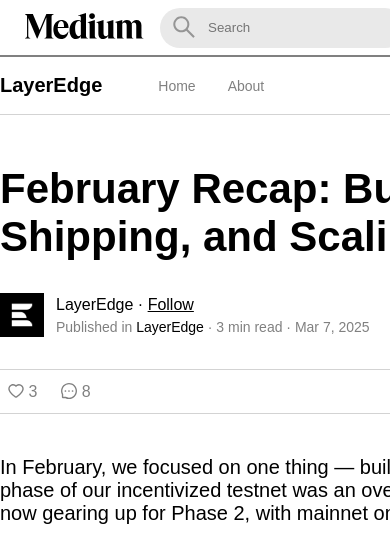
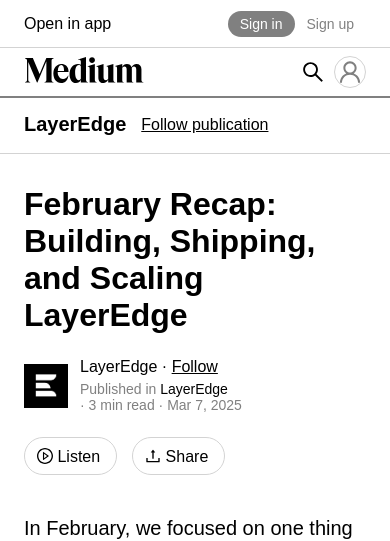
Before and after one commit to TuonggVy/blockchain, a React (Vite) app: page /blog/detail in a window 390 px wide. Shown: the top 541 px of the page. Built offline with nearby package versions, Linux system fonts and the light colour scheme.

Commit message:
Blog detail responsive

```diff
--- a/src/pages/BlogDetail/BlogDetailContainer/BlogDetailContainer.jsx
+++ b/src/pages/BlogDetail/BlogDetailContainer/BlogDetailContainer.jsx
@@ -9,9 +9,14 @@
     <div className={styles.wrap}>
       <div className={styles["header-wrap"]}>
         <div className={styles["header-content"]}>
+
           <span>
             <a href="http://layeredge.com">LayerEdge</a>
           </span>
+          <span className={styles['sub-nav']}>
+            Follow publication
+          </span>
+
           <ul>
             <li>
               <a href="http://localhost:5173/blog">Home</a>
--- a/src/pages/BlogDetail/BlogDetailContainer/BlogDetailContainer.module.scss
+++ b/src/pages/BlogDetail/BlogDetailContainer/BlogDetailContainer.module.scss
@@ -1,5 +1,9 @@
 .wrap {
   margin-top: 57px;
+
+  @media (max-width: 768px) {
+    margin-top: 96px;
+  }
 
   .header-wrap {
     border-bottom: 1px solid lightgray;
@@ -11,6 +15,11 @@
       align-items: center;
       justify-content: start;
 
+      @media (max-width: 768px) {
+        width: 100%;
+        padding: 0 24px;
+      }
+
       span {
         font-size: 20px;
         font-weight: bold;
@@ -21,6 +30,18 @@
         }
       }
 
+      .sub-nav{
+        font-size: 16px;
+        font-weight: 400;
+        text-decoration: underline;
+        margin-left: 15px;
+        display: none;
+
+        @media (max-width: 768px) {
+          display: block;
+        }
+      }
+
       ul {
         margin-left: 56px;
         list-style: none;
@@ -28,6 +49,9 @@
         align-items: center;
         gap: 32px;
         font-size: 14px;
+        @media (max-width: 768px) {
+          display: none;
+        }
 
         li a {
           text-decoration: none;
@@ -42,7 +66,10 @@
     margin: 0 auto;
     margin-top: 50px;
 
-    .main-content-body-wrap {
+    @media (max-width: 768px) {
+      width: 100%;
+      padding: 0 24px;
+      margin-top: 32px;
     }
   }
 }
--- a/src/pages/BlogDetail/BlogDetailContainer/components/ContentHeader/ContentHeader.jsx
+++ b/src/pages/BlogDetail/BlogDetailContainer/components/ContentHeader/ContentHeader.jsx
@@ -23,10 +23,15 @@
           </p>
 
           <p>
-            Published in <span style={{ color: "black" }}>LayerEdge</span> · 3
+            Published in <span style={{ color: "black" }}>LayerEdge</span> <br className={styles['break']}/>· 3
             min read · Mar 7, 2025
           </p>
         </div>
+      </div>
+
+      <div className={styles["sub-content-header-respo"]}>
+        <p><PlayCircleOutlined /> Listen</p>
+        <p><UploadOutlined /> Share</p>
       </div>
 
       <div className={styles["sub-content-header-wrap"]}>
--- a/src/pages/BlogDetail/BlogDetailContainer/components/ContentHeader/ContentHeader.module.scss
+++ b/src/pages/BlogDetail/BlogDetailContainer/components/ContentHeader/ContentHeader.module.scss
@@ -2,6 +2,11 @@
   h1 {
     font-size: 42px;
     margin-bottom: 32px;
+
+    @media (max-width: 768px) {
+      font-size: 32px;
+      margin-bottom: 24px;
+    }
   }
 
   .author-blog-info-wrap {
@@ -28,8 +33,30 @@
         &:last-child {
           color: gray;
           font-size: 14px;
+
+          .break {
+            display: none;
+
+            @media (max-width: 768px) {
+              display: block;
+            }
+          }
         }
       }
+    }
+  }
+
+  .sub-content-header-respo {
+    margin-top: 24px;
+    display: flex;
+    align-items: center;
+    gap: 15px;
+    p{
+      height: 38px;
+      padding: 0 16px 0 12px;
+      border: 1px solid lightgray;
+      border-radius: 20px;
+      line-height: 38px;
     }
   }
 
@@ -44,6 +71,10 @@
     padding: 3px 8px;
     color: grey;
 
+    @media (max-width: 768px) {
+      display: none;
+    }
+
     .sub-left {
       display: flex;
       gap: 24px;
--- a/src/pages/BlogDetail/BlogDetailContainer/components/ContentRecommend/Content.Recommend.module.scss
+++ b/src/pages/BlogDetail/BlogDetailContainer/components/ContentRecommend/Content.Recommend.module.scss
@@ -1,15 +1,28 @@
 .wrap {
   padding: 72px 0;
   background-color: rgb(237, 237, 237);
+  @media (max-width: 768px) {
+    padding: 50px 0;
+  }
 
   .container {
     .medium-wrap,
     .layeredge-wrap {
       width: 680px;
       margin: 0 auto;
+
+      @media (max-width: 768px) {
+        width: 100%;
+        padding: 0 24px;
+      }
+
       h4 {
         font-size: 24px;
         margin: 16px 0 48px 0;
+
+        @media (max-width: 768px) {
+          margin: 12px 0 32px 0;
+        }
       }
 
       .recommend-list {
@@ -20,6 +33,12 @@
         padding-bottom: 56px;
         border-bottom: 1px solid lightgray;
         margin-bottom: 24px;
+
+        @media (max-width: 768px) {
+          grid-template-columns: repeat(1, 1fr);
+          row-gap: 40px;
+          padding-bottom: 26px;
+        }
 
         .recommend-box {
           img {
@@ -94,6 +113,10 @@
         background-color: transparent;
         cursor: pointer;
         margin-bottom: 96px;
+
+        @media (max-width: 768px) {
+          margin-bottom: 46px;
+        }
       }
     }
 
@@ -102,8 +125,17 @@
       margin: 0 auto;
       margin-top: 88px;
 
+      @media (max-width: 768px) {
+        width: 100%;
+        padding: 0 24px;
+        margin-top: 40px;
+      }
+
       button {
         margin-bottom: 96px !important;
+        @media (max-width: 768px) {
+          margin-bottom: 26px !important;
+        }
       }
     }
   }
--- a/src/pages/BlogDetail/BlogDetailLayout/BlogDetailFooter/BlogDetailFooter.module.scss
+++ b/src/pages/BlogDetail/BlogDetailLayout/BlogDetailFooter/BlogDetailFooter.module.scss
@@ -7,12 +7,21 @@
     padding: 24px 0;
     width: 680px;
     margin: 0 auto;
+    @media (max-width: 768px) {
+      width: 100%;
+      padding: 24px;
+    }
 
     ul {
       display: flex;
       align-items: center;
       gap: 16px;
       list-style: none;
+
+      @media (max-width: 768px) {
+        flex-wrap: wrap;
+        justify-content: center;
+      }
 
       li {
         font-size: 14px;
--- a/src/pages/BlogDetail/BlogDetailLayout/BlogDetailHeader/BlogDetailHeader.jsx
+++ b/src/pages/BlogDetail/BlogDetailLayout/BlogDetailHeader/BlogDetailHeader.jsx
@@ -4,6 +4,15 @@
 function BlogDetailHeader() {
   return (
     <div className={styles.wrap}>
+      {/*Responsive header */}
+      <div className={styles["header-responsive"]}>
+        <p>Open in app</p>
+        <div className={styles["sign-in-wrap"]}>
+          <span>Sign in</span>
+          <span>Sign up</span>
+        </div>
+      </div>
+      {/*End responsive header */}
       <div className={styles.container}>
         <div className={styles.left}>
           <div className={styles.logo}>
@@ -24,7 +33,7 @@
 
         <div className={styles.right}>
           <div className={styles["write-wrap"]}>
-            <FormOutlined style={{fontSize: '20px'}} />
+            <FormOutlined style={{ fontSize: "20px" }} />
             <span>Write</span>
           </div>
 
@@ -34,7 +43,10 @@
           </div>
 
           <div className={styles["user-wrap"]}>
-            <UserOutlined />
+            <SearchOutlined className={styles["icon-search"]} />
+            <p className={styles["user-icon"]}>
+              <UserOutlined />
+            </p>
           </div>
         </div>
       </div>
--- a/src/pages/BlogDetail/BlogDetailLayout/BlogDetailHeader/BlogDetailHeader.module.scss
+++ b/src/pages/BlogDetail/BlogDetailLayout/BlogDetailHeader/BlogDetailHeader.module.scss
@@ -6,7 +6,13 @@
   right: 0;
   border-bottom: 2px solid grey;
   background-color: white;
+  @media (max-width: 768px) {
+    height: 98px;
+    display: flex;
+    flex-direction: column;
+  }
 
+  .header-responsive,
   .container {
     height: 100%;
     padding: 0 24px;
@@ -28,6 +34,9 @@
         padding: 10px 20px 10px 0;
         display: flex;
         align-items: center;
+        @media (max-width: 768px) {
+          display: none;
+        }
 
         .search-icon {
           font-size: 24px;
@@ -49,11 +58,17 @@
       gap: 16px;
       .write-wrap {
         color: grey;
+        @media (max-width: 768px) {
+          display: none;
+        }
         span {
           margin-left: 8px;
         }
       }
       .sign-in-wrap {
+        @media (max-width: 768px) {
+          display: none;
+        }
         span {
           background-color: grey;
           padding: 5px 12px;
@@ -79,16 +94,66 @@
         }
       }
       .user-wrap {
-        width: 32px;
-        height: 32px;
-        font-size: 24px;
-        text-align: center;
-        line-height: 32px;
-        cursor: pointer;
-        color: grey;
-        border: 1px solid lightgray;
-        border-radius: 20px;
+        @media (max-width: 768px) {
+          display: flex;
+          align-items: center;
+          gap: 10px;
+        }
+        .user-icon {
+          width: 32px;
+          height: 32px;
+          font-size: 24px;
+          text-align: center;
+          line-height: 32px;
+          cursor: pointer;
+          color: grey;
+          border: 1px solid lightgray;
+          border-radius: 20px;
+        }
+
+        .icon-search {
+          display: none;
+
+          @media (max-width: 768px) {
+            display: block;
+            font-size: 22px;
+          }
+        }
       }
     }
   }
+
+  .header-responsive {
+    display: none;
+    .sign-in-wrap {
+      span {
+        background-color: grey;
+        padding: 5px 12px;
+        border-radius: 20px;
+        color: white;
+        font-size: 14px;
+        cursor: pointer;
+
+        &:first-child {
+          &:hover {
+            background-color: rgb(84, 84, 84);
+          }
+        }
+
+        &:last-child {
+          background-color: white;
+          color: gray;
+
+          &:hover {
+            color: rgb(84, 84, 84);
+          }
+        }
+      }
+    }
+
+    @media (max-width: 768px) {
+      display: flex;
+      border-bottom: 1px solid lightgray;
+    }
+  }
 }
```
